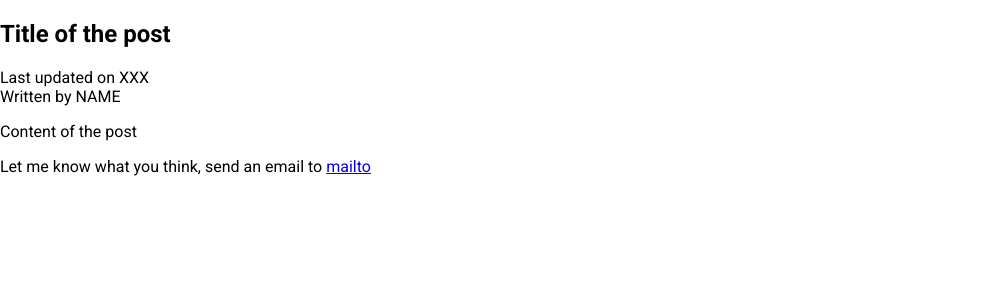
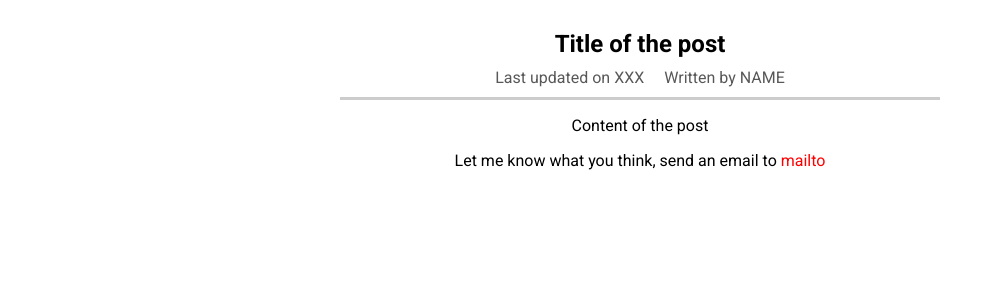
Before and after one commit to techytuppers/nuxtjs-vuejs-on-steroids, a Nuxt app: page /posts/1 in a window 1280 px wide. Shown: the top 300 px of the page, without its empty margins (0-1003 px from the left). Built offline with nearby package versions, Linux system fonts and the light colour scheme.

Commit message:
25. Creating the Main Sections -- Missing provided styles

```diff
--- a/pages/posts/_id/index.vue
+++ b/pages/posts/_id/index.vue
@@ -15,5 +15,55 @@
 </template>
 
 <style scoped>
+.single-post-page {
+  padding: 30px;
+  text-align: center;
+  box-sizing: border-box;
+}
 
+.post {
+  width: 100%;
+}
+
+@media (min-width: 768px) {
+  .post {
+    width: 600px;
+    margin: auto;
+  }
+}
+
+.post-title {
+  margin: 0;
+}
+
+.post-details {
+  padding: 10px;
+  box-sizing: border-box;
+  border-bottom: 3px solid #ccc;
+  display: flex;
+  justify-content: center;
+  align-items: center;
+  flex-direction: column;
+}
+
+@media (min-width: 768px) {
+  .post-details {
+    flex-direction: row;
+  }
+}
+
+.post-detail {
+  color: rgb(88, 88, 88);
+  margin: 0 10px;
+}
+
+.post-feedback a {
+  color: red;
+  text-decoration: none;
+}
+
+.post-feedback a:hover,
+.post-feedback a:active {
+  color: salmon;
+}
 </style>
```
